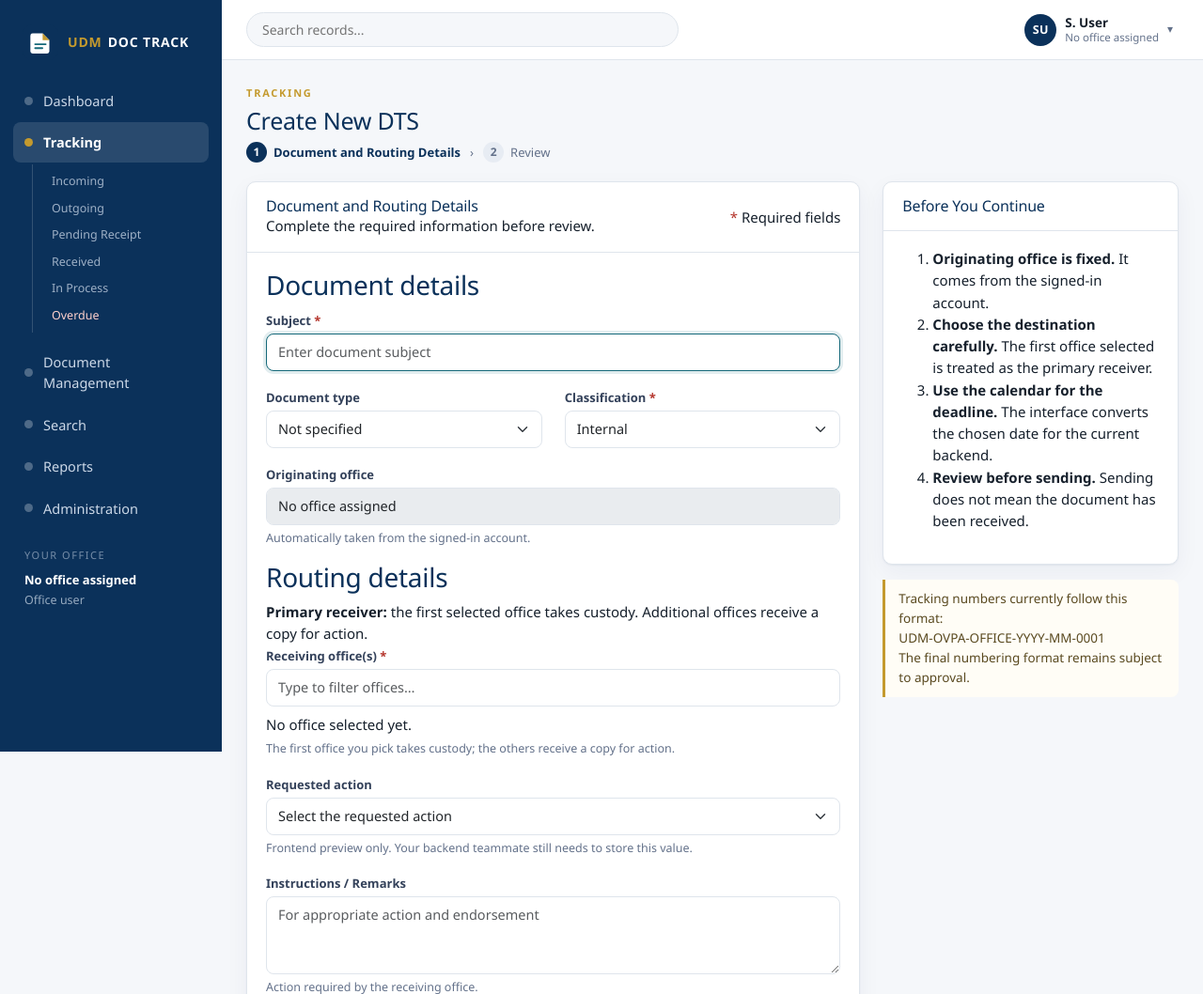
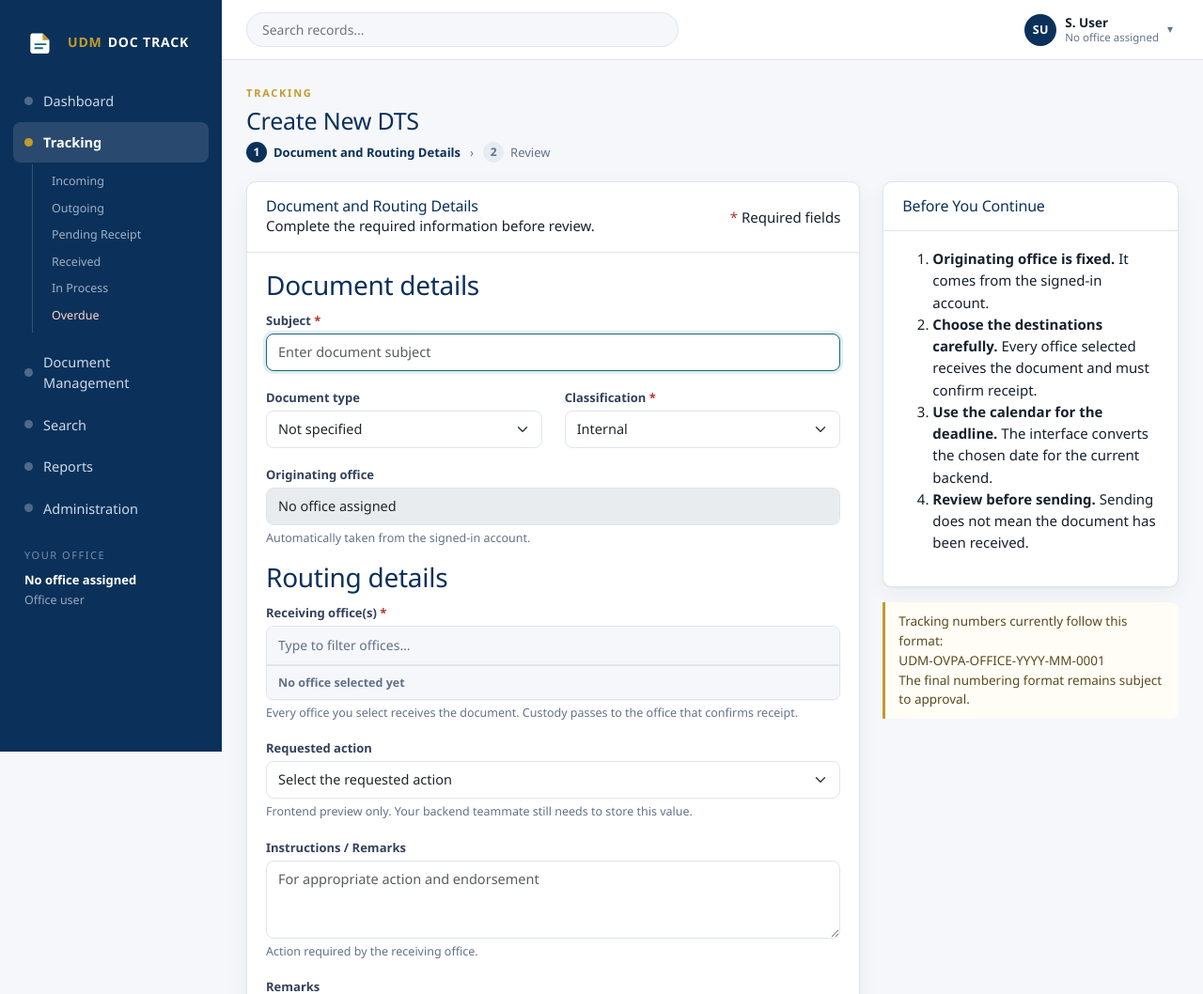
Before and after one commit to zap1104/udm-doctrack, a Django app: page /tracking/new/ in a window 1280 px wide. Shown: the top 1058 px of the page at 94% size. Run offline with Django 5.2, Linux system fonts and the light colour scheme; the visitor is signed in with stand-in values (Sample User, id 1); data that the repository does not hold is empty; some libraries are stand-ins or nearby versions.

Commit message:
fix(tracking): style the office selector and close two routing gaps
UI — the JS built .multiselect / -list / -option / -summary and none of
them had any CSS, so the office selector rendered as bare browser
checkboxes in an unstyled div while the rest of the site uses the design
system. Styled to match: the same focus ring as .form-control, dividers
matching .table-udm, a tinted selected state, a live count with "Clear
all", and removable chips.

Accessibility — the native <select> was visually-hidden but still in the
accessibility tree and the tab order, so screen readers announced every
office twice; it is now aria-hidden with tabindex="-1" and only submits.
The field <label> pointed at that invisible select, so clicking it
focused nothing; it now focuses the filter box.

Integrity — route_record() only rejected self-routing when the sending
office was the *sole* recipient, so "own office + another office" wrote a
step with from_office == to_office and the office sat in its own inbox
waiting for a document it had never released. Rejected in all cases now.

RouteForm excluded the acting user's office, but a system administrator
can act for any office, which left the current holder selectable — a
document could be sent to the office already holding it. It now excludes
record.current_office as well.

Copy — the form promised "the first office you pick takes custody", which
the backend does not implement: recalculate_status() gives custody to
whichever office confirms receipt, every recipient gets an identical
step, and the queryset ordering discards pick order anyway. Reworded to
describe what actually happens, and the duplicate of that sentence above
the field removed so help_text is the single source.

Co-Authored-By: Claude Opus 5 <noreply@anthropic.com>

```diff
--- a/apps/tracking/forms.py
+++ b/apps/tracking/forms.py
@@ -23,7 +23,7 @@ class CreateRecordForm(BootstrapFormMixin, forms.ModelForm):
     receiving_offices = forms.ModelMultipleChoiceField(
         queryset=Office.active.all(),
         label="Receiving office(s)",
-        help_text="The first office you pick takes custody; the others receive a copy for action.",
+        help_text="Every office you select receives the document. Custody passes to the office that confirms receipt.",
         widget=forms.SelectMultiple(
             attrs={"size": 8, "class": "form-select js-searchable", "data-placeholder": "Type to filter offices…"}
         ),
@@ -77,7 +77,7 @@ class ReviewRouteForm(BootstrapFormMixin, forms.Form):
     receiving_offices = forms.ModelMultipleChoiceField(
         queryset=Office.active.all(),
         label="Receiving office(s)",
-        help_text="The first office listed takes custody; the others receive a copy for action.",
+        help_text="Every office listed receives the document. Custody passes to the office that confirms receipt.",
         widget=forms.SelectMultiple(
             attrs={"size": 8, "class": "form-select js-searchable", "data-placeholder": "Type to filter offices…"}
         ),
@@ -132,8 +132,22 @@ class RouteForm(BootstrapFormMixin, forms.Form):
         self.record = record
         self.user = user
         super().__init__(*args, **kwargs)
-        if user is not None and user.office_id:
-            self.fields["offices"].queryset = Office.active.exclude(pk=user.office_id)
+        # Hide both the office acting and the office that currently holds the
+        # document. For ordinary staff those are the same office, but a system
+        # administrator can act for any office (`can_act_for_office`), and
+        # excluding only their own office left the current holder selectable —
+        # sending it a document it already has, which it would then be asked
+        # to receive again.
+        blocked = {
+            office_id
+            for office_id in (
+                getattr(user, "office_id", None),
+                getattr(record, "current_office_id", None),
+            )
+            if office_id
+        }
+        if blocked:
+            self.fields["offices"].queryset = Office.active.exclude(pk__in=blocked)
 
     def clean_offices(self):
         offices = self.cleaned_data["offices"]
--- a/static/css/doctrack.css
+++ b/static/css/doctrack.css
@@ -834,3 +834,148 @@ body.sidebar-open { overflow:hidden; }
     display: none !important;
   }
 }
+
+/* ================================================================
+   Office selector (searchable multi-select)
+   buildSearchableMultiSelect() in js/doctrack.js builds this from a
+   plain <select multiple>. Without JS the native select is left alone
+   and still submits, so everything here styles the enhanced version.
+   ================================================================ */
+.multiselect {
+  border: 1px solid var(--udm-line);
+  border-radius: 8px;
+  background: #ffffff;
+  overflow: hidden;
+  box-shadow: 0 1px 2px rgba(11, 49, 90, 0.05);
+  transition: border-color 120ms ease, box-shadow 120ms ease;
+}
+
+/* Matches the focus treatment on .form-control / .form-select so the
+   control reads as one field rather than a box of loose checkboxes. */
+.multiselect:focus-within {
+  border-color: var(--udm-teal);
+  box-shadow: 0 0 0 3px rgba(22, 105, 122, 0.12);
+}
+
+.multiselect-search {
+  display: block;
+  width: 100%;
+  border: 0;
+  border-bottom: 1px solid var(--udm-line);
+  border-radius: 0;
+  padding: 9px 12px;
+  background: var(--udm-canvas);
+  color: var(--udm-ink);
+  font-size: 14px;
+  font-family: inherit;
+}
+
+.multiselect-search::placeholder { color: var(--udm-muted); }
+.multiselect-search:focus { outline: none; background: #ffffff; }
+
+.multiselect-list {
+  max-height: 232px;
+  overflow-y: auto;
+  overscroll-behavior: contain;
+}
+
+.multiselect-option {
+  display: flex;
+  align-items: center;
+  gap: 10px;
+  margin: 0;
+  padding: 9px 12px;
+  border-bottom: 1px solid #eef1f6;
+  color: var(--udm-ink);
+  font-size: 14px;
+  cursor: pointer;
+  transition: background-color 120ms ease;
+}
+
+.multiselect-option:last-child { border-bottom: 0; }
+.multiselect-option:hover { background: #f7f9fc; }
+
+.multiselect-option input {
+  flex: 0 0 15px;
+  width: 15px;
+  height: 15px;
+  margin: 0;
+  accent-color: var(--udm-navy);
+  cursor: pointer;
+}
+
+.multiselect-option input:focus-visible {
+  outline: 3px solid var(--udm-gold);
+  outline-offset: 2px;
+}
+
+.multiselect-option.is-selected {
+  background: var(--udm-teal-soft);
+  color: #10505d;
+  font-weight: 600;
+}
+
+.multiselect-empty {
+  padding: 16px 12px;
+  color: var(--udm-muted);
+  font-size: 13px;
+  text-align: center;
+}
+
+.multiselect-footer {
+  display: flex;
+  align-items: center;
+  justify-content: space-between;
+  gap: 10px;
+  padding: 8px 12px;
+  border-top: 1px solid var(--udm-line);
+  background: var(--udm-canvas);
+}
+
+.multiselect-count { color: var(--udm-muted); font-size: 12.5px; font-weight: 600; }
+
+.multiselect-clear {
+  padding: 0;
+  border: 0;
+  background: none;
+  color: var(--udm-teal);
+  font-size: 12.5px;
+  font-weight: 700;
+  font-family: inherit;
+  cursor: pointer;
+}
+
+.multiselect-clear:hover { text-decoration: underline; }
+.multiselect-clear:focus-visible { outline: 3px solid var(--udm-gold); outline-offset: 2px; border-radius: 4px; }
+
+.multiselect-summary {
+  display: flex;
+  flex-wrap: wrap;
+  padding: 10px 12px 6px;
+  border-top: 1px solid var(--udm-line);
+}
+
+.multiselect-summary:empty { display: none; }
+
+.multiselect-chip-remove {
+  padding: 0;
+  border: 0;
+  background: none;
+  color: inherit;
+  font-size: 15px;
+  line-height: 1;
+  font-family: inherit;
+  opacity: 0.55;
+  cursor: pointer;
+}
+
+.multiselect-chip-remove:hover { opacity: 1; }
+.multiselect-chip-remove:focus-visible { outline: 2px solid currentColor; outline-offset: 2px; border-radius: 50%; }
+
+.form-field--error .multiselect { border-color: var(--udm-red); }
+
+@media print {
+  .multiselect-search,
+  .multiselect-footer { display: none !important; }
+  .multiselect-list { max-height: none; overflow: visible; }
+}
--- a/static/js/doctrack.js
+++ b/static/js/doctrack.js
@@ -12,36 +12,94 @@
     if (select.dataset.enhanced === "1") return;
     select.dataset.enhanced = "1";
 
+    var fieldLabel = select.id ? document.querySelector('label[for="' + select.id + '"]') : null;
+    var noun = select.dataset.itemNoun || "office";
+
     var wrapper = document.createElement("div");
     wrapper.className = "multiselect";
+    wrapper.setAttribute("role", "group");
+    if (fieldLabel) {
+      wrapper.setAttribute("aria-label", fieldLabel.textContent.replace(/\*/g, "").trim());
+    }
 
     var filter = document.createElement("input");
     filter.type = "search";
-    filter.className = "form-control form-control-sm mb-2";
+    filter.className = "multiselect-search";
     filter.placeholder = select.dataset.placeholder || "Type to filter offices…";
-    filter.setAttribute("aria-label", "Filter options");
+    filter.setAttribute("aria-label", "Filter the list");
 
     var list = document.createElement("div");
     list.className = "multiselect-list";
 
+    var empty = document.createElement("div");
+    empty.className = "multiselect-empty";
+    empty.hidden = true;
+
+    var footer = document.createElement("div");
+    footer.className = "multiselect-footer";
+
+    var count = document.createElement("span");
+    count.className = "multiselect-count";
+    /* Announced politely: selecting is the whole job of this control, so the
+       running total is worth speaking, unlike a per-second countdown. */
+    count.setAttribute("role", "status");
+    count.setAttribute("aria-live", "polite");
+
+    var clear = document.createElement("button");
+    clear.type = "button";  // inside a <form>, an unqualified button submits it
+    clear.className = "multiselect-clear";
+    clear.textContent = "Clear all";
+    clear.hidden = true;
+
     var summary = document.createElement("div");
     summary.className = "multiselect-summary";
 
-    function refreshSummary() {
-      var chosen = Array.prototype.filter
-        .call(select.options, function (option) { return option.selected; })
-        .map(function (option) { return option.text; });
-      if (!chosen.length) {
-        summary.textContent = "No office selected yet.";
-        return;
-      }
+    var entries = [];
+
+    function setSelected(option, isSelected) {
+      option.selected = isSelected;
+      refresh();
+    }
+
+    function buildChips(chosen) {
       summary.innerHTML = "";
-      chosen.forEach(function (label, index) {
+      chosen.forEach(function (option) {
         var chip = document.createElement("span");
         chip.className = "tag-chip";
-        chip.textContent = (index === 0 ? "Primary Receiver: " : "Additional: ") + label;
+
+        var text = document.createElement("span");
+        text.textContent = option.text;
+        chip.appendChild(text);
+
+        var remove = document.createElement("button");
+        remove.type = "button";
+        remove.className = "multiselect-chip-remove";
+        remove.innerHTML = "&times;";
+        remove.setAttribute("aria-label", "Remove " + option.text);
+        remove.addEventListener("click", function () {
+          setSelected(option, false);
+          filter.focus();
+        });
+        chip.appendChild(remove);
+
         summary.appendChild(chip);
       });
+    }
+
+    function refresh() {
+      var chosen = [];
+      entries.forEach(function (entry) {
+        entry.box.checked = entry.option.selected;
+        entry.row.classList.toggle("is-selected", entry.option.selected);
+        if (entry.option.selected) chosen.push(entry.option);
+      });
+
+      count.textContent = chosen.length
+        ? chosen.length + " of " + entries.length + " selected"
+        : "No " + noun + " selected yet";
+      clear.hidden = chosen.length === 0;
+
+      buildChips(chosen);
     }
 
     Array.prototype.forEach.call(select.options, function (option) {
@@ -52,8 +110,7 @@
       box.type = "checkbox";
       box.checked = option.selected;
       box.addEventListener("change", function () {
-        option.selected = box.checked;
-        refreshSummary();
+        setSelected(option, box.checked);
       });
 
       var text = document.createElement("span");
@@ -63,22 +120,54 @@
       row.appendChild(text);
       row.dataset.search = option.text.toLowerCase();
       list.appendChild(row);
+      entries.push({ option: option, row: row, box: box });
     });
 
     filter.addEventListener("input", function () {
       var needle = filter.value.trim().toLowerCase();
-      Array.prototype.forEach.call(list.children, function (row) {
-        row.style.display = !needle || row.dataset.search.indexOf(needle) !== -1 ? "" : "none";
+      var visible = 0;
+      entries.forEach(function (entry) {
+        var match = !needle || entry.row.dataset.search.indexOf(needle) !== -1;
+        entry.row.hidden = !match;
+        if (match) visible += 1;
       });
+      empty.hidden = visible !== 0;
+      empty.textContent = 'No ' + noun + ' matches "' + filter.value.trim() + '".';
     });
 
+    clear.addEventListener("click", function () {
+      entries.forEach(function (entry) { entry.option.selected = false; });
+      refresh();
+      filter.focus();
+    });
+
+    /* The checkbox list replaces the native control, so the select is taken
+       out of the tab order and the accessibility tree — left in both, a
+       screen reader would announce every office twice. It stays in the DOM
+       because it is what actually submits. */
     select.classList.add("visually-hidden");
+    select.setAttribute("aria-hidden", "true");
+    select.setAttribute("tabindex", "-1");
+
+    /* The field's <label> still points at the now-hidden select, so send
+       clicks on it to the filter box instead of a control nobody can see. */
+    if (fieldLabel) {
+      fieldLabel.addEventListener("click", function (event) {
+        event.preventDefault();
+        filter.focus();
+      });
+    }
+
     select.parentNode.insertBefore(wrapper, select);
+    footer.appendChild(count);
+    footer.appendChild(clear);
     wrapper.appendChild(filter);
     wrapper.appendChild(list);
+    wrapper.appendChild(empty);
+    wrapper.appendChild(footer);
     wrapper.appendChild(summary);
     wrapper.appendChild(select);
-    refreshSummary();
+    refresh();
   }
 
   document.querySelectorAll("select[multiple].js-searchable").forEach(buildSearchableMultiSelect);
--- a/templates/tracking/create.html
+++ b/templates/tracking/create.html
@@ -43,9 +43,6 @@
 
           <section class="phase2-form-section" aria-labelledby="routing-details-heading">
             <h3 id="routing-details-heading" class="phase2-section-title">Routing details</h3>
-            <div class="phase2-field-guide">
-              <strong>Primary receiver:</strong> the first selected office takes custody. Additional offices receive a copy for action.
-            </div>
             {% include "partials/_field.html" with field=form.receiving_offices %}
 
             <div class="mb-3">
@@ -121,7 +118,7 @@
         <div class="card-udm-body">
           <ol class="phase2-checklist">
             <li><strong>Originating office is fixed.</strong> It comes from the signed-in account.</li>
-            <li><strong>Choose the destination carefully.</strong> The first office selected is treated as the primary receiver.</li>
+            <li><strong>Choose the destinations carefully.</strong> Every office selected receives the document and must confirm receipt.</li>
             <li><strong>Use the calendar for the deadline.</strong> The interface converts the chosen date for the current backend.</li>
             <li><strong>Review before sending.</strong> Sending does not mean the document has been received.</li>
           </ol>
--- a/templates/tracking/review.html
+++ b/templates/tracking/review.html
@@ -35,7 +35,7 @@
                 <th>Receiving office(s)</th>
                 <td>
                   {% for office in offices %}
-                    <span class="tag-chip">{% if forloop.first %}Primary Receiver: {% endif %}{{ office.name }}</span>
+                    <span class="tag-chip">{{ office.name }}</span>
                   {% empty %}
                     <em class="text-danger">Not set — choose below before sending.</em>
                   {% endfor %}
```
Also changed, not shown: apps/tracking/services.py (+7 -2 lines).
